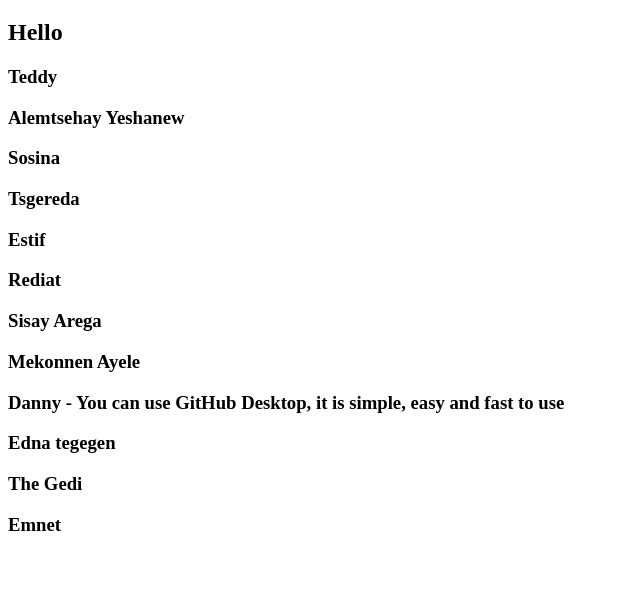
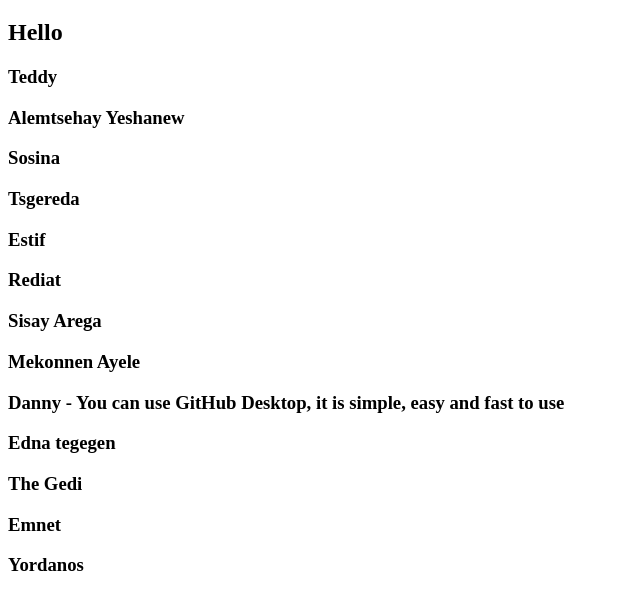
Before and after one commit to leultefera/Test1, a plain HTML site: page index.html in a window 1280 px wide. Shown: the part 61-670 px from the top of the page, without its empty margins (0-640 px from the left). Drawn offline with Linux system fonts and the light colour scheme.

Commit message:
I added my name

```diff
--- a/index.html
+++ b/index.html
@@ -23,6 +23,7 @@
     <h3>Edna tegegen</h3>
     <h3>The Gedi</h3>
     <h3>Emnet</h3>
+    <h3>Yordanos</h3>
 </body>
 
 </html>
```
